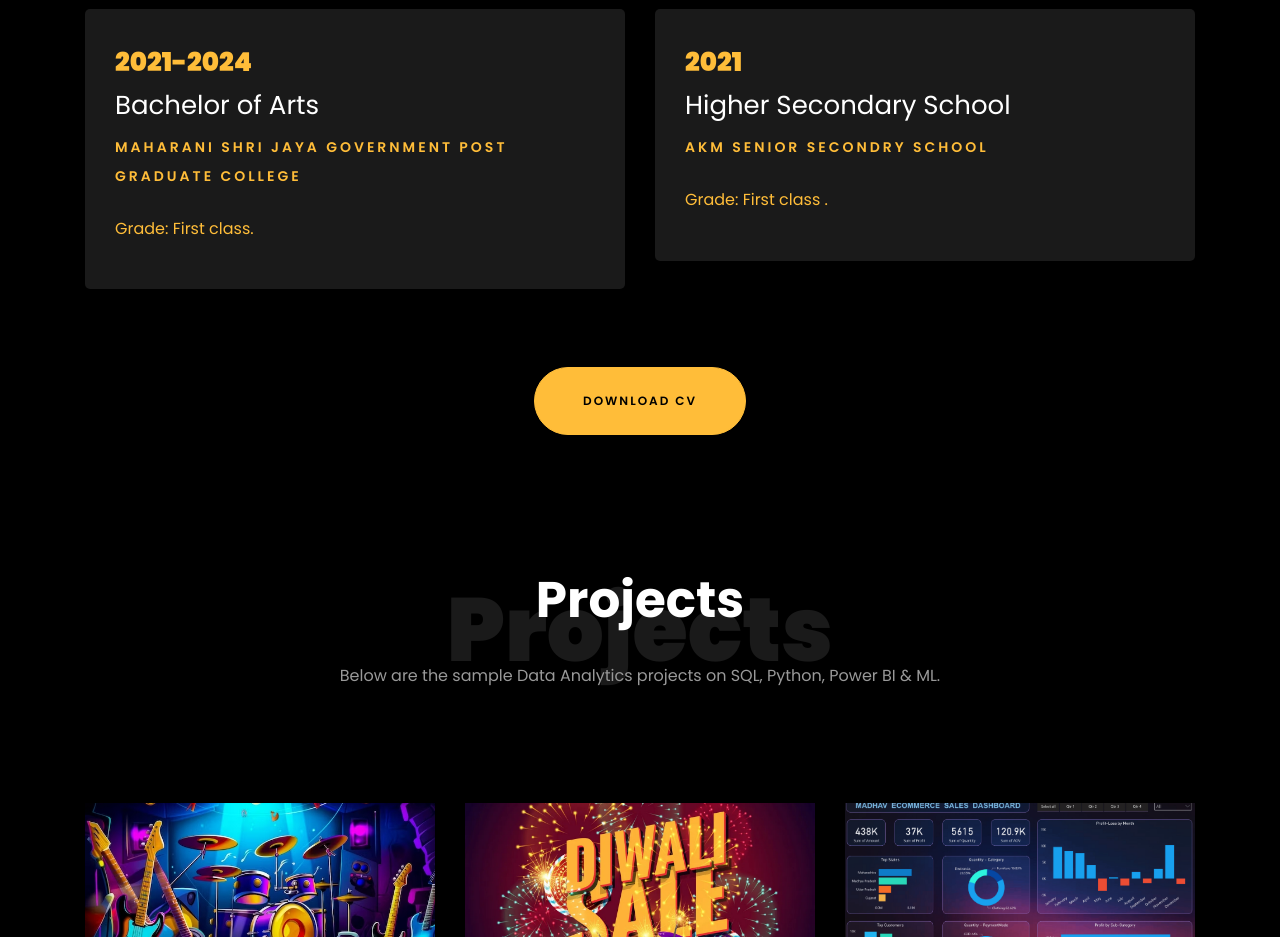
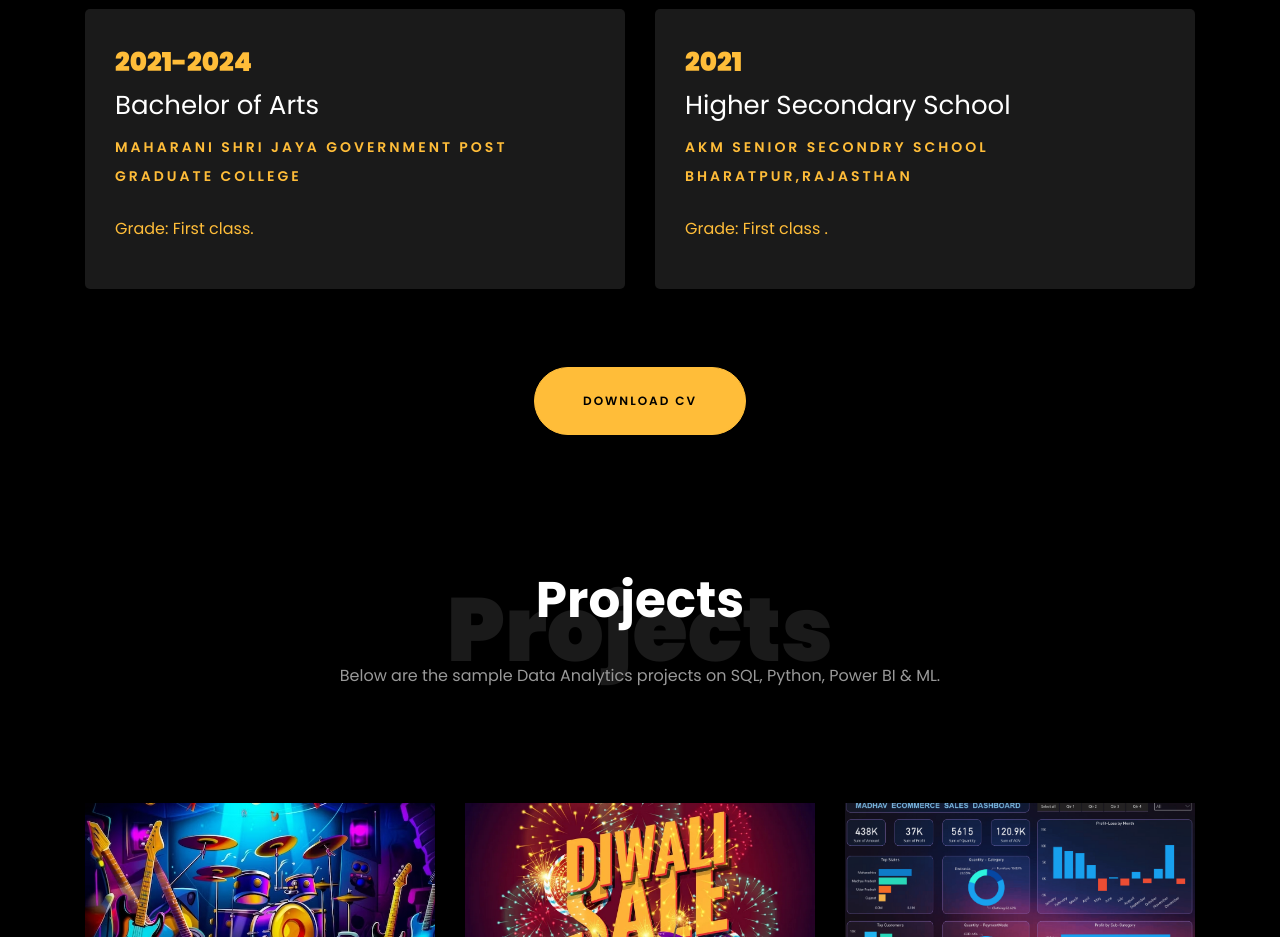
Before and after one commit to vishalaga367/vishalaga13.github.io, a plain HTML site: page index.html in a window 1280 px wide. Shown: the part 3240-4177 px from the top of the page. Drawn offline with Linux system fonts and the light colour scheme; files whose address does not match are found by name.

Commit message:
Update index.html

```diff
--- a/index.html
+++ b/index.html
@@ -371,7 +371,7 @@
     				<div class="resume-wrap ftco-animate">
     					<span class="date">2021</span>
     					<h2>Higher Secondary School</h2>
-    					<span class="position">Akm Senior Secondry School</span>
+    					<span class="position">Akm Senior Secondry School bharatpur,Rajasthan</span>
     					<p class="mt-4">Grade: First class .</p>
     				</div>
 				</div>
```
